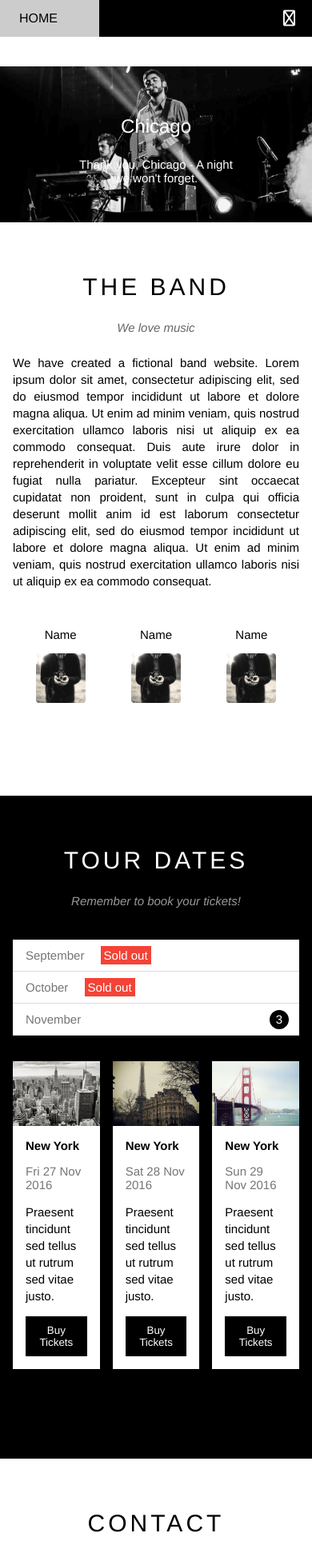
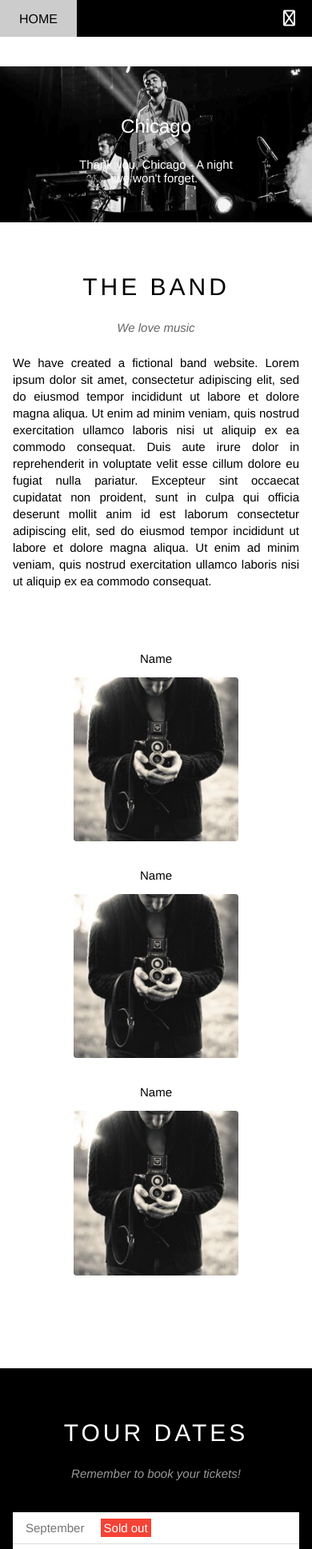
Before and after one commit to khoadeptrai2k/course-javascript, a React (Create React App) app in the folder band/client/: page / in a window 390 px wide. Shown: the top 1937 px of the page at 80% size. Built offline with nearby package versions, Linux system fonts and the light colour scheme.

Commit message:
[feat]-responsive-mobile-home
- menu: responsive mobile
- content: responsive mobile
- update: event Function --> change useEffect --> event Javascript

```diff
--- a/band/client/src/pages/home/layout/body.js
+++ b/band/client/src/pages/home/layout/body.js
@@ -35,17 +35,17 @@ const Body = () => {
           consequat.
         </p>
         <div className="member-list">
-          <div className="col col-third text-center">
+          <div className="member-item col col-third text-center">
             <p className="member-name">Name</p>
             <img src={memberimg} alt="Name" className="member-img" />
           </div>
 
-          <div className="col col-third text-center">
+          <div className="member-item col col-third text-center">
             <p className="member-name">Name</p>
             <img src={memberimg} alt="Name" className="member-img" />
           </div>
 
-          <div className="col col-third text-center">
+          <div className="member-item col col-third text-center">
             <p className="member-name">Name</p>
             <img src={memberimg} alt="Name" className="member-img" />
           </div>
@@ -75,7 +75,7 @@ const Body = () => {
           </ul>
           {/* Place */}
           <div className="row place-list">
-            <div className="col col-third">
+            <div className="col col-third s-col-full mt-16">
               <img className="place-img" src={newyork} alt="newyork" />
               <div className="place-body">
                 <h3 className="place-heading">New York</h3>
@@ -92,7 +92,7 @@ const Body = () => {
             </div>
 
             {
-              <div className="col col-third">
+              <div className="col col-third s-col-full mt-16">
                 <img className="place-img" src={paris} alt="paris" />
                 <div className="place-body">
                   <h3 className="place-heading">New York</h3>
@@ -109,7 +109,7 @@ const Body = () => {
               </div>
             }
 
-            <div className="col col-third">
+            <div className="col col-third s-col-full mt-16">
               <img className="place-img" src={sanfran} alt="sanfran" />
               <div className="place-body">
                 <h3 className="place-heading">New York</h3>
--- a/band/client/src/pages/home/layout/header.js
+++ b/band/client/src/pages/home/layout/header.js
@@ -1,33 +1,69 @@
-import React from 'react';
+import React, { useState, useEffect } from 'react';
 import "../styles/header.css";
 
 
+const Header = () => {
 
-const Header = () => {
+    const [headerHeight, setHeaderHeight] = useState(0);
+
+    useEffect(() => {
+        const header = document?.getElementsByClassName('header')[0];
+        setHeaderHeight(header?.clientHeight);
+    }, []);
+
+    const handleShowMore = (e) => {
+        e.preventDefault()
+        const subnav = document.querySelector('.subnav');
+        if(subnav.classList.value.includes("hide")) subnav.classList.remove('hide');
+        else subnav.classList.add('hide');
+    }
+
+    const handleShowMenu = () => {
+        const header = document.getElementsByClassName('header')[0];
+        const subnav = document.querySelector('.subnav');
+        if(!subnav.classList.value.includes("hide")) subnav.classList.add('hide');
+        const isClosed = header.clientHeight === headerHeight;
+        if (isClosed) {
+            header.style.height = 'auto';
+        } else {
+            header.style.height = null;
+        }
+    };
+
+    const handleCloseMenu = () => {
+        const header = document.getElementsByClassName('header')[0];
+        const isClosed = header.clientHeight === headerHeight;
+        if (isClosed) {
+            header.style.height = 'null';
+        } else {
+            header.style.height = null;
+        }
+    }
+
   return (
     <div className='header'>
         <ul className='nav'>
-            <li>
-                <a href='#'>Home</a>
+            <li className='home'>
+                <a href='#' onClick={handleCloseMenu}>Home</a>
             </li>
             <li>
-                <a href='#band'>Band</a>
+                <a href='#band' onClick={handleShowMenu}>Band</a>
             </li>
             <li>
-                <a href='#tour'>Tour</a>
+                <a href='#tour' onClick={handleShowMenu}>Tour</a>
             </li>
             <li>
-                <a href='#contact'>Contact</a>
+                <a href='#contact' onClick={handleShowMenu}>Contact</a>
             </li>
             <li>
-                <a href=''>
+                <a href='#' onClick={handleShowMore}>
                     More
                     <i class="fa-solid fa-caret-down"></i>
                 </a>
-                <ul className='subnav'>
-                    <li><a href='#'>Merchandise</a></li>
-                    <li><a href='#'>Extras</a></li>
-                    <li><a href='#'>Media</a></li>
+                <ul className='subnav hide'>
+                    <li onClick={handleCloseMenu}><a href='#'>Merchandise</a></li>
+                    <li onClick={handleCloseMenu}><a href='#'>Extras</a></li>
+                    <li onClick={handleCloseMenu}><a href='#'>Media</a></li>
 
                 </ul>
             </li>
@@ -36,7 +72,8 @@ const Header = () => {
         <div className='search-btn' >
             <i className='search-icon fa fa-search' fa fa-search></i>
         </div>
-        <div className='mobile-menu-btn'>
+
+        <div id="mobile-menu" className='mobile-menu-btn' onClick={handleShowMenu}>
             <i class="menu-icon fa-sharp fa-regular fa-bars"></i>
             {/* <i class="menu-icon ti-menu"></i> */}
         </div>
--- a/band/client/src/pages/home/styles/body.css
+++ b/band/client/src/pages/home/styles/body.css
@@ -135,7 +135,7 @@ margin: -3px;
 /* Place */
 
 .place-list{
-    margin-top: 32px;
+    margin-top: 16px;
 }
 
 .place-img{
@@ -242,6 +242,13 @@ p.info{
 }
 
 /* Mobile */
-@media (max-width: 740) {
+@media (max-width: 740px) {
+    .s-col-full{
+        width: 100%;
+    }
 
+    .content .member-item{
+        width: 100%;
+        margin-top: 30px;
+    }
 }
--- a/band/client/src/pages/home/styles/header.css
+++ b/band/client/src/pages/home/styles/header.css
@@ -7,7 +7,13 @@
     height: 46px;
     background-color: #000;
     z-index: 1;
-    overflow: hidden;
+}
+
+.header .mobile-menu-btn{
+    /* position: absolute;
+    top: 0;
+    right: 0; */
+    display: none;
 }
 
 .header .mobile-menu-btn,
@@ -54,7 +60,6 @@
 }
 
 .nav li a{
-
     text-decoration: none;
     line-height: 46px;
     padding: 0 24px;
@@ -72,7 +77,6 @@
     font-size: 14px;
     margin: 0 0 0 3px;
 }
-
 
 nav, .subnav {
     list-style-type: none;
@@ -113,6 +117,25 @@ nav, .subnav {
 
 /* Mobile */
 @media (max-width: 740px) {
+    .hide {
+        display: none !important;
+    }
+    .header{
+        overflow: hidden;
+    }
+
+    .nav{
+        display: block;
+    }
+
+    .nav li a{
+        padding: 1px 24px;
+    }
+
+    .nav li.home{
+        padding-right: 22.9px;
+    }
+
     .nav > li{
         display: block;
     }
@@ -120,4 +143,25 @@ nav, .subnav {
     .header .search-btn{
         display: none;
     }
+
+    .header .mobile-menu-btn{
+        display: block;
+        position: absolute;
+        top: 0;
+        right: 0;
+    }
+
+    .nav > li:first-child{
+        display: inline-block;
+    }
+
+    .nav .subnav{
+        position: initial;
+        background-color: #333;
+    }
+
+    .nav .subnav a{
+        color: #fff;
+        padding: 5px 41px;
+    }
 }
```
